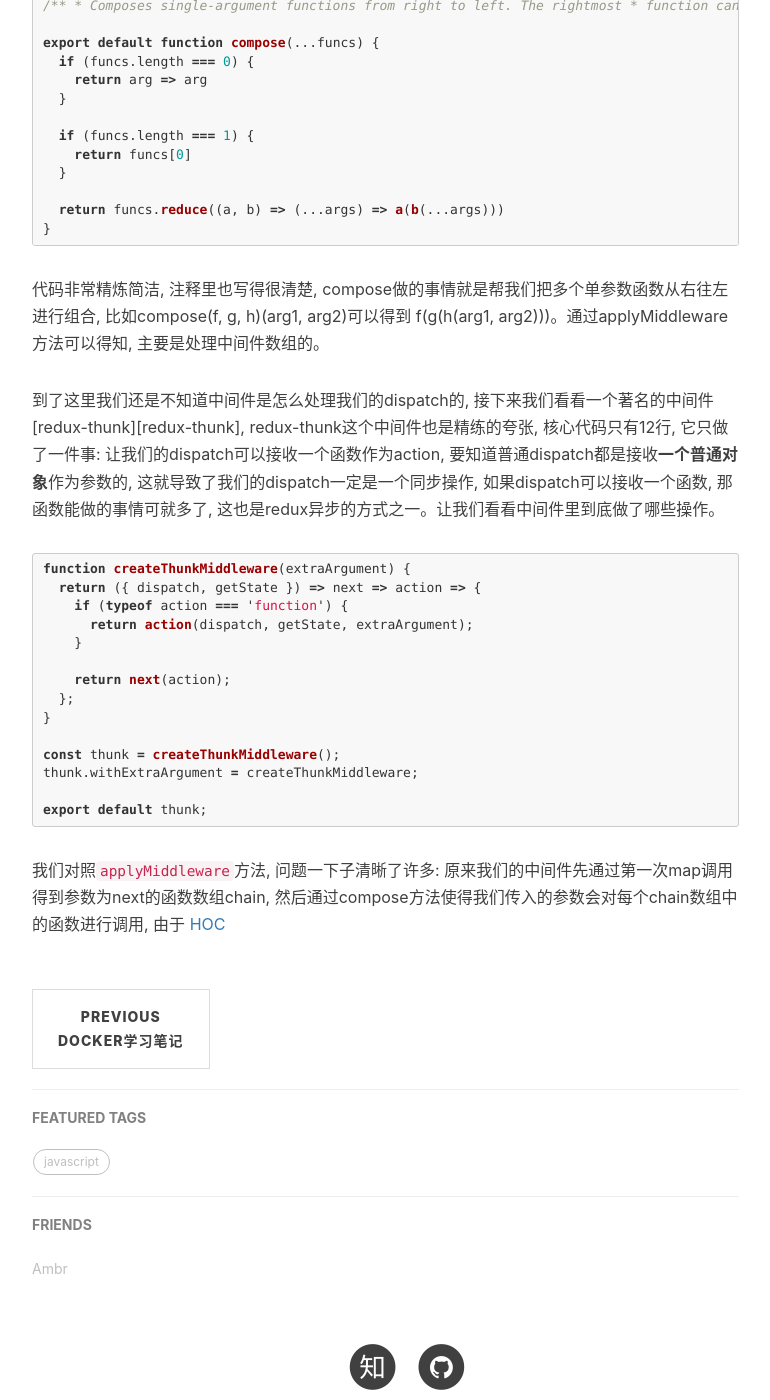
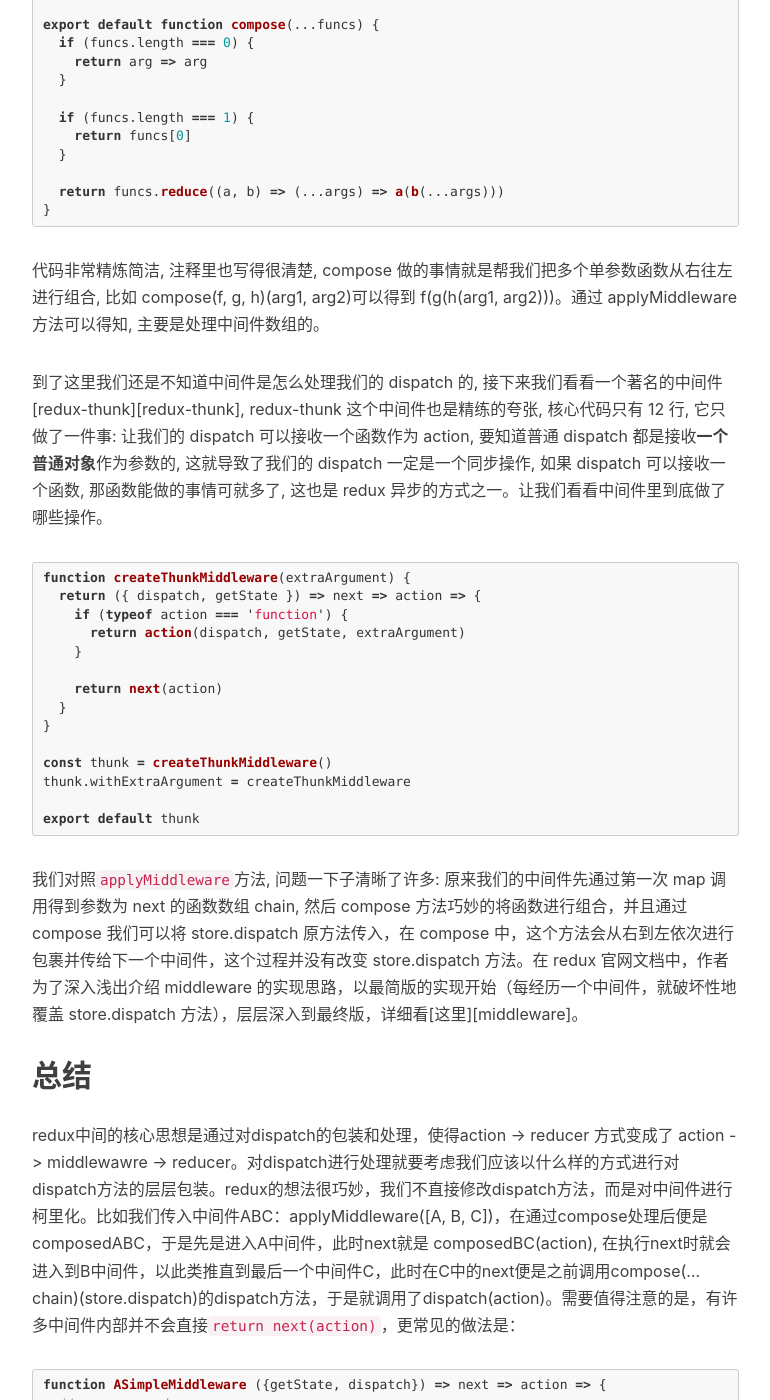
Before and after one commit to Fiv5/Fiv5.github.io, a Jekyll site: the page built from _posts/2018-05-24-redux-middleware.md, in a window 1280 px wide and 1400 px high, scrolled down 1648 px. Shown: the whole window, without its empty margins (233-1003 px from the left). Built offline with Jekyll 4.4.1, drawn with Linux system fonts in a browser that asks for light colours; nearby versions of some CDN libraries; comment, search, counter and statistics services are not loaded; some of the changed text lies outside the part shown.

Commit message:
update blog

````diff
--- a/_posts/2018-05-24-redux-middleware.md
+++ b/_posts/2018-05-24-redux-middleware.md
@@ -8,12 +8,14 @@ tags:
     - javascript
 ---
 
-在使用react进行开发的过程中, 我们经常会与[高阶组件][HOC]进行打交道。react中的高阶组件非常强大, 许多react的相关库都利用了高阶组件的特性, 如最著名的[react-redux][react-redux]、[react-router][react-router]等, 都借助高阶组件实现许多强大的功能诸如: 属性代理、反向继承等。这些听起来高大上的名词隐隐有种武功秘籍的感觉, 高阶组件当中包含了一种函数式编程的思想。
+在使用 react 进行开发的过程中, 我们经常会与[高阶组件][hoc]进行打交道。react 中的高阶组件非常强大, 许多 react 的相关库都利用了高阶组件的特性, 如最著名的[react-redux][react-redux]、[react-router][react-router]等, 都借助高阶组件实现许多强大的功能诸如: 属性代理、反向继承等。这些听起来高大上的名词隐隐有种武功秘籍的感觉, 高阶组件当中包含了一种函数式编程的思想。
 
-直接学习react的高阶组件对我这种fish来讲未免稍微有点晦涩, 因此我决定先从redux的中间件开始学习。关于redux中间件, 推荐可以看一下[阮一峰][ryf]的博客,浅显易懂, 一目了然.
+直接学习 react 的高阶组件对我这种 fish 来讲未免稍微有点晦涩, 因此我决定先从 redux 的中间件开始学习。关于 redux 中间件, 推荐可以看一下[阮一峰][ryf]的博客,浅显易懂, 一目了然.
 
 ## applyMiddleWare
-redux提供我们一个调用插件的方法`applyMiddleWare`, 我觉得这是一个非常好的学习入口, 下面看看源码中是怎么实现的.
+
+redux 提供我们一个调用插件的方法`applyMiddleWare`, 我觉得这是一个非常好的学习入口, 下面看看源码中是怎么实现的.
+
 ```js
 import compose from './compose'
 
@@ -36,7 +38,7 @@ export default function applyMiddleware(...middlewares) {
     // 在中间件中, redux暴露getState和dispatch供我们使用
     const middlewareAPI = {
       getState: store.getState,
-      dispatch: (...args) => dispatch(...args)
+      dispatch: (...args) => dispatch(...args),
     }
     // middleware方法也是一个柯里化函数
     const chain = middlewares.map(middleware => middleware(middlewareAPI))
@@ -46,14 +48,14 @@ export default function applyMiddleware(...middlewares) {
     // 把我们私有的dispatch暴露给外部调用, 通过middleware, 我们现在使用的dispatch已经是改造过后的dispatch了
     return {
       ...store,
-      dispatch
+      dispatch,
     }
   }
 }
-
 ```
 
-applyMiddleware方法中有个很有意思的方法 `compose` , 我们去看看compose里面做了什么
+applyMiddleware 方法中有个很有意思的方法 `compose` , 我们去看看 compose 里面做了什么
+
 ```js
 /**
  * Composes single-argument functions from right to left. The rightmost
@@ -78,27 +80,48 @@ export default function compose(...funcs) {
   return funcs.reduce((a, b) => (...args) => a(b(...args)))
 }
 ```
-代码非常精炼简洁, 注释里也写得很清楚, compose做的事情就是帮我们把多个单参数函数从右往左进行组合, 比如compose(f, g, h)(arg1, arg2)可以得到
-f(g(h(arg1, arg2)))。通过applyMiddleware方法可以得知, 主要是处理中间件数组的。
 
-到了这里我们还是不知道中间件是怎么处理我们的dispatch的, 接下来我们看看一个著名的中间件[redux-thunk][redux-thunk], redux-thunk这个中间件也是精练的夸张, 核心代码只有12行, 它只做了一件事: 让我们的dispatch可以接收一个函数作为action, 要知道普通dispatch都是接收**一个普通对象**作为参数的, 这就导致了我们的dispatch一定是一个同步操作, 如果dispatch可以接收一个函数, 那函数能做的事情可就多了, 这也是redux异步的方式之一。让我们看看中间件里到底做了哪些操作。
+代码非常精炼简洁, 注释里也写得很清楚, compose 做的事情就是帮我们把多个单参数函数从右往左进行组合, 比如 compose(f, g, h)(arg1, arg2)可以得到
+f(g(h(arg1, arg2)))。通过 applyMiddleware 方法可以得知, 主要是处理中间件数组的。
+
+到了这里我们还是不知道中间件是怎么处理我们的 dispatch 的, 接下来我们看看一个著名的中间件[redux-thunk][redux-thunk], redux-thunk 这个中间件也是精练的夸张, 核心代码只有 12 行, 它只做了一件事: 让我们的 dispatch 可以接收一个函数作为 action, 要知道普通 dispatch 都是接收**一个普通对象**作为参数的, 这就导致了我们的 dispatch 一定是一个同步操作, 如果 dispatch 可以接收一个函数, 那函数能做的事情可就多了, 这也是 redux 异步的方式之一。让我们看看中间件里到底做了哪些操作。
+
 ```js
 function createThunkMiddleware(extraArgument) {
   return ({ dispatch, getState }) => next => action => {
     if (typeof action === 'function') {
-      return action(dispatch, getState, extraArgument);
+      return action(dispatch, getState, extraArgument)
     }
 
-    return next(action);
-  };
+    return next(action)
+  }
 }
 
-const thunk = createThunkMiddleware();
-thunk.withExtraArgument = createThunkMiddleware;
+const thunk = createThunkMiddleware()
+thunk.withExtraArgument = createThunkMiddleware
 
-export default thunk;
+export default thunk
 ```
 
-我们对照`applyMiddleware`方法, 问题一下子清晰了许多: 原来我们的中间件先通过第一次map调用得到参数为next的函数数组chain, 然后通过compose方法使得我们传入的参数会对每个chain数组中的函数进行调用, 由于
+我们对照`applyMiddleware`方法, 问题一下子清晰了许多: 原来我们的中间件先通过第一次 map 调用得到参数为 next 的函数数组 chain, 然后 compose 方法巧妙的将函数进行组合，并且通过 compose 我们可以将 store.dispatch 原方法传入，在 compose 中，这个方法会从右到左依次进行包裹并传给下一个中间件，这个过程并没有改变 store.dispatch 方法。在 redux 官网文档中，作者为了深入浅出介绍 middleware 的实现思路，以最简版的实现开始（每经历一个中间件，就破坏性地覆盖 store.dispatch 方法），层层深入到最终版，详细看[这里][middleware]。
+
+## 总结
+redux中间的核心思想是通过对dispatch的包装和处理，使得action -> reducer 方式变成了 action -> middlewawre -> reducer。对dispatch进行处理就要考虑我们应该以什么样的方式进行对dispatch方法的层层包装。redux的想法很巧妙，我们不直接修改dispatch方法，而是对中间件进行柯里化。比如我们传入中间件ABC：applyMiddleware([A, B, C])，在通过compose处理后便是composedABC，于是先是进入A中间件，此时next就是 composedBC(action), 在执行next时就会进入到B中间件，以此类推直到最后一个中间件C，此时在C中的next便是之前调用compose(...chain)(store.dispatch)的dispatch方法，于是就调用了dispatch(action)。需要值得注意的是，有许多中间件内部并不会直接`return next(action)`，更常见的做法是：
+```js
+function ASimpleMiddleware ({getState, dispatch}) => next => action => {
+  // ...some code
+  let returnValue = next(action)
+  // ...others code
+  return returnValue
+}
+```
+这样的话我们在处理完最后一个中间件C得到返回值的时候，代码继续执行，于是返回到上一个中间B，以此类推直到回到第一个中间件。如果接触过koa的话是不是觉得这和koa当中的洋葱模型非常的相似！至此，中间件的整个过程就算结束了。这么捋一遍收获还是蛮多的，感觉对redux理解又加深了一点点，同时对redux作者的敬佩之情更深了！！
+
 <!-- Link -->
+
 [HOC](https://reactjs.org/docs/higher-order-components.html)
+[react-redux](https://redux.js.org/basics/usage-with-react)
+[react-router](https://reacttraining.com/react-router/)
+[ryf](http://www.ruanyifeng.com/blog/2016/09/redux_tutorial_part_two_async_operations.html)
+[redux-thunk](https://github.com/reduxjs/redux-thunk)
+[middleware](https://redux.js.org/advanced/middleware)
````
